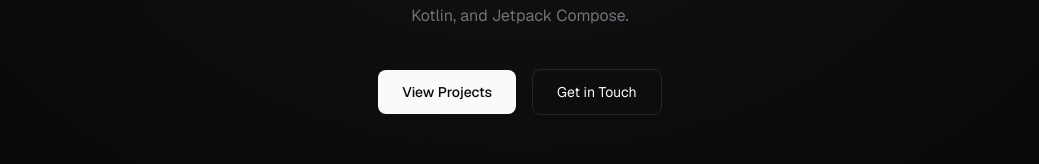
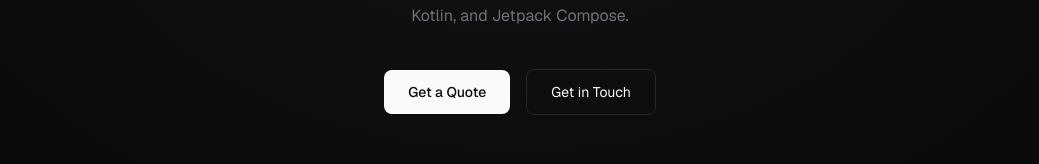
Before and after one commit to Adlai-byte/vinz-portfolio, a Next.js app: page / in a window 1280 px wide. Shown: the part 520-684 px from the top of the page, without its empty margins (120-1159 px from the left). Built offline with nearby package versions, Linux system fonts and the light colour scheme.

Commit message:
feat: update hero CTAs to quote request
Co-Authored-By: Claude Opus 4.6 <noreply@anthropic.com>

```diff
--- a/src/components/Hero.tsx
+++ b/src/components/Hero.tsx
@@ -71,10 +71,10 @@ export default function Hero() {
           className="flex items-center justify-center gap-4"
         >
           <a
-            href="#projects"
+            href="mailto:vinzlloydalferez@gmail.com?subject=Quote%20Request"
             className="px-6 py-3 bg-text-primary text-background font-medium rounded-lg hover:bg-text-muted transition-colors duration-200 text-sm"
           >
-            View Projects
+            Get a Quote
           </a>
           <a
             href="#contact"
```
